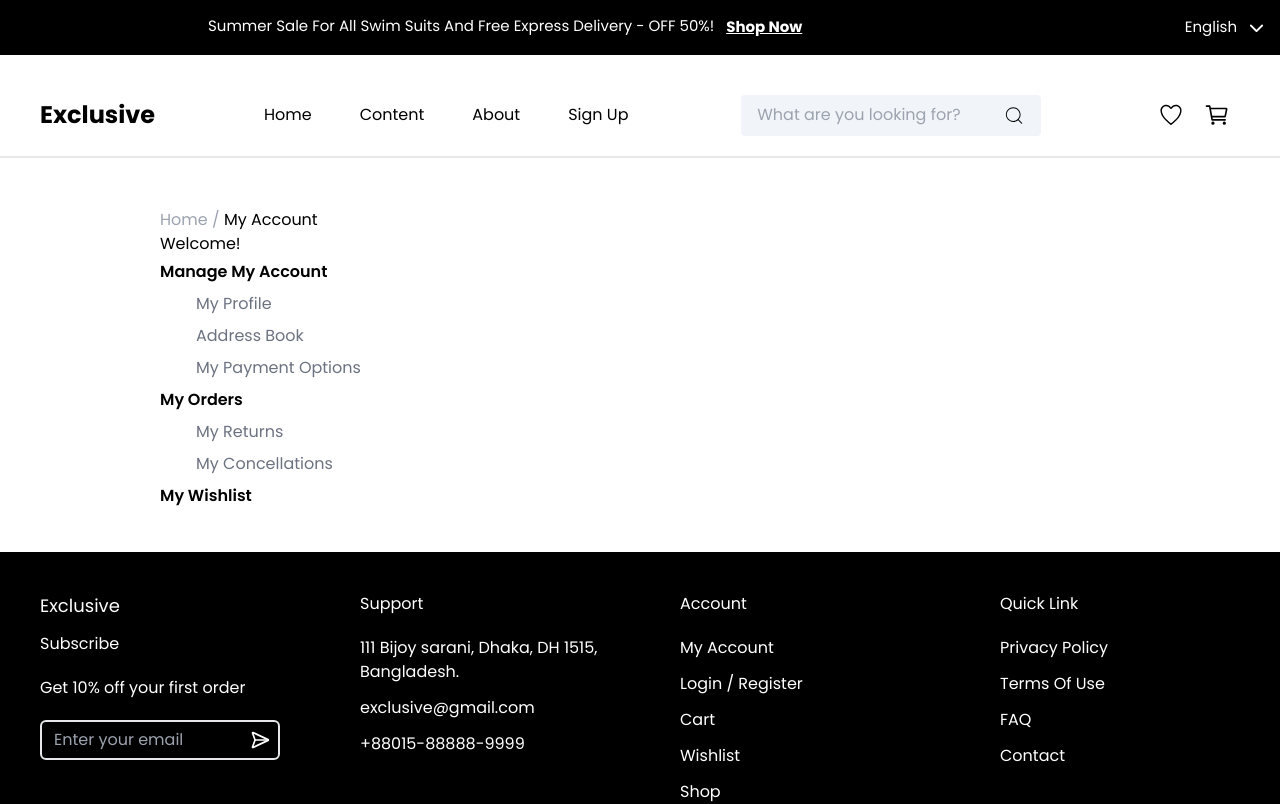
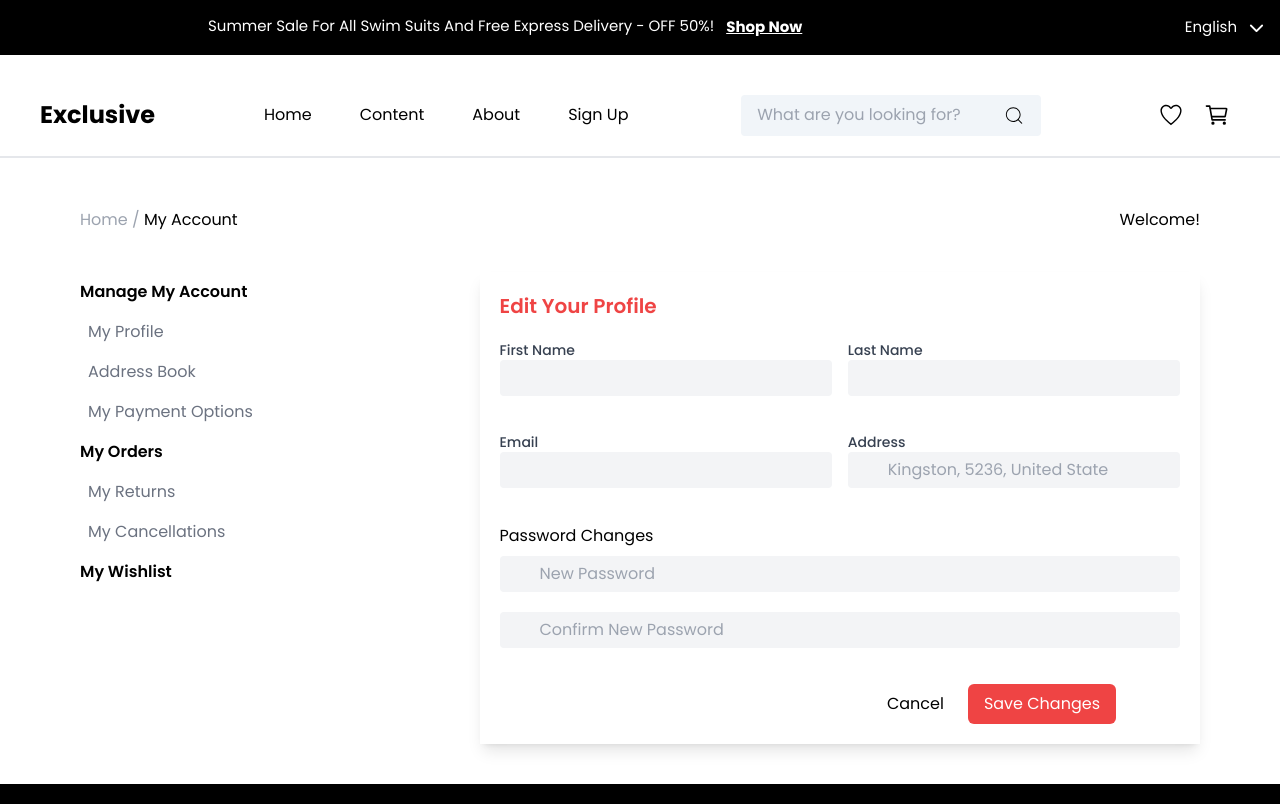
Before and after one commit to ayaosamaramadan/MERN-Ecommerce, a React (Vite) app in the folder client/: page /account in a window 1280 px wide. Shown: the top 804 px of the page. Built offline with nearby package versions, Linux system fonts and the light colour scheme; a web font is replaced by a local one.

Commit message:
update profile manage with user details and password handle

```diff
--- a/client/package.json
+++ b/client/package.json
@@ -17,7 +17,7 @@
     "@fortawesome/free-solid-svg-icons": "^6.7.2",
     "@fortawesome/react-fontawesome": "^0.2.2",
     "@reduxjs/toolkit": "^2.6.0",
-    "axios": "^1.8.1",
+    "axios": "^1.8.3",
     "ecomm": "file:",
     "jwt-decode": "^4.0.0",
     "react": "^19.0.0",
--- a/client/src/components/userActions/Account.tsx
+++ b/client/src/components/userActions/Account.tsx
@@ -1,37 +1,182 @@
-import { useSelector } from "react-redux";
+/* eslint-disable @typescript-eslint/no-unused-vars */
+import { useSelector, useDispatch } from "react-redux";
 import { RootState } from "../../main";
 import { Link } from "react-router";
+import { useState } from "react";
+import axios from "axios";
+import { toast } from "react-toastify";
+import { updateUserName, updateUserEmail, updateUserPass } from "../../reducers/auth";
 
 const Account = () => {
-    const theAuth=useSelector((state:RootState)=>state.auth)
-    return ( <>
-    <div className="2xl:mt-52 xl:mt-52 lg:mt-52 md:mt-64 2sm:mt-64 sm:mt-64 2xl:ml-40 xl:ml-40 lg:ml-20 md:ml-20 2sm:ml-10 sm:ml-20">
+  const theAuth = useSelector((state: RootState) => state.auth);
+  const dispatch = useDispatch();
+  const [firstName, setFirstName] = useState(theAuth.name.split(" ")[0]);
+  const [lastName, setLastName] = useState(theAuth.name.split(" ")[1] || "");
+  const [email, setEmail] = useState(theAuth.email);
+  const [password, setPassword] = useState("");
+  const [confirmPassword, setConfirmPassword] = useState("");
 
+  const handleProfileUpdate = async () => {
+    if (password !== confirmPassword) {
+      toast.error("Passwords do not match");
+      return;
+    }
+
+    const newName = `${firstName} ${lastName}`;
+    try {
+      await axios.put(
+        "https://ecommerce-server-coral-mu.vercel.app/api/users/updateProfile",
+        { userId: theAuth._id, name: newName, email, password }
+      );
+      dispatch(updateUserName(newName));
+      dispatch(updateUserEmail(email));
+      if (password) {
+        dispatch(updateUserPass(password));
+      }
+      toast.success("Profile updated successfully");
+    } catch (error) {
+      toast.error("Failed to update profile");
+    }
+  };
+
+  return (
+    <div className="2xl:mt-52 xl:mt-52 lg:mt-52 md:mt-64 mr-0 2sm:mt-64 sm:mt-64 2xl:ml-20 xl:ml-20 xl:mr-20 lg:ml-20 md:ml-20 sm:ml-10 2sm:ml-10">
+        <div className="flex flex-col sm:flex-row justify-between items-center mb-10">
+      <div className="mb-4 sm:mb-0">
       <span className="text-gray-400">Home / </span>
       <span>My Account</span>
+      </div>
+      <div>
+      Welcome! <span className="text-red-500">{theAuth.name}</span>
+      </div>
+      </div>
 
-      <div>Welcome! <span className="text-red-500">{theAuth.name}</span></div>
-
-      <div className="flex">
-      <div>
-        <h1 className="py-1 font-semibold">Manage My Account</h1>
+      <div className="flex flex-col lg:flex-row">
+      <div className="w-full lg:w-1/3 mb-10 lg:mb-0">
+      <h1 className="py-2 font-semibold">Manage My Account</h1>
       <ul>
-          <li className="text-gray-500 hover:text-red-600 cursor-pointer ml-8 p-1">My Profile</li>
-          <li className="text-gray-500 hover:text-red-600 cursor-pointer ml-8 p-1">Address Book</li>
-          <li className="text-gray-500 hover:text-red-600 cursor-pointer ml-8 p-1">My Payment Options</li>
+      <li className="text-gray-500 hover:text-red-600 cursor-pointer p-2">
+      My Profile
+      </li>
+      <li className="text-gray-500 hover:text-red-600 cursor-pointer p-2">
+      Address Book
+      </li>
+      <li className="text-gray-500 hover:text-red-600 cursor-pointer p-2">
+      My Payment Options
+      </li>
       </ul>
 
-        <h1 className="py-1 font-semibold">My Orders</h1>
+      <h1 className="py-2 font-semibold">My Orders</h1>
       <ul>
-              <li className="text-gray-500 hover:text-red-600 cursor-pointer ml-8 p-1">My Returns</li>
-          <li className="text-gray-500 hover:text-red-600 cursor-pointer ml-8 p-1">My Concellations</li>
+       <li className="text-gray-500 hover:text-red-600 cursor-pointer p-2">
+      My Returns
+      </li>
+       <li className="text-gray-500 hover:text-red-600 cursor-pointer p-2">
+      My Cancellations
+      </li>
       </ul>
-          <Link to="/wishlist"><h1 className="py-1 font-semibold">My Wishlist</h1></Link>
+       <Link to="/wishlist">
+      <h1 className="py-2 font-semibold">My Wishlist</h1>
+      </Link>
       </div>
-      <div></div>
+
+      <div className="w-full lg:w-2/3 lg:ml-10 shadow-lg p-5">
+      <h1 className="text-red-500 text-xl font-semibold mb-5">Edit Your Profile</h1>
+      <div className="space-y-4">
+      <div className="flex flex-col lg:flex-row space-y-4 lg:space-y-0 lg:space-x-4">
+      <div className="w-full lg:w-1/2">
+      <label htmlFor="fname" className="block text-sm font-medium text-gray-700">First Name</label>
+      <input
+      type="text"
+      name="fname"
+      id="fname"
+      value={firstName}
+      onChange={(e) => setFirstName(e.target.value)}
+      placeholder={theAuth.name.split(" ")[0]}
+      className="mb-5 w-full bg-gray-100 px-10 py-2 rounded text-gray-700 leading-tight focus:outline-none focus:bg-white focus:border-gray-500"
+      />
+      </div>
+      <div className="w-full lg:w-1/2">
+      <label htmlFor="lname" className="block text-sm font-medium text-gray-700">Last Name</label>
+      <input
+      type="text"
+      name="lname"
+      id="lname"
+      value={lastName}
+      onChange={(e) => setLastName(e.target.value)}
+      placeholder={theAuth.name.split(" ")[1] || ""}
+      className="mb-5 w-full bg-gray-100 px-10 py-2 rounded text-gray-700 leading-tight focus:outline-none focus:bg-white focus:border-gray-500"
+      />
       </div>
       </div>
-    </> );
-}
 
-export default Account ;
+      <div className="flex flex-col lg:flex-row space-y-4 lg:space-y-0 lg:space-x-4">
+      <div className="w-full lg:w-1/2">
+      <label htmlFor="email" className="block text-sm font-medium text-gray-700">Email</label>
+      <input
+      type="email"
+      name="email"
+      id="email"
+      value={email}
+      onChange={(e) => setEmail(e.target.value)}
+      placeholder={theAuth.email}
+      className="mb-5 w-full bg-gray-100 px-10 py-2 rounded text-gray-700 leading-tight focus:outline-none focus:bg-white focus:border-gray-500"
+      />
+      </div>
+      <div className="w-full lg:w-1/2">
+      <label htmlFor="address" className="block text-sm font-medium text-gray-700">Address</label>
+      <input
+      type="text"
+      name="address"
+      id="address"
+      placeholder="Kingston, 5236, United State"
+      className="mb-5 w-full bg-gray-100 px-10 py-2 rounded text-gray-700 leading-tight focus:outline-none focus:bg-white focus:border-gray-500"
+      />
+      </div>
+      </div><div className="w-full"
+      >
+      <h1 className="text-md mb-2">Password Changes</h1>
+      <div >
+      <div>
+      <input
+      type="password"
+      name="password"
+       id="password"
+      placeholder="New Password"
+       value={password}
+      onChange={(e) => setPassword(e.target.value)}
+      className="w-full mb-5 bg-gray-100 px-10 py-2 rounded text-gray-700 leading-tight focus:outline-none focus:bg-white focus:border-gray-500"
+      />
+      </div>
+      <div>
+      <input
+      type="password"
+      name="confirmPassword"
+       id="confirmPassword"
+      placeholder="Confirm New Password"
+      value={ confirmPassword}
+      onChange={(e) => setConfirmPassword(e.target.value)}
+      className="w-full mb-5 bg-gray-100 px-10 py-2 rounded text-gray-700 leading-tight focus:outline-none focus:bg-white focus:border-gray-500"
+      />
+      </div>
+      </div>
+      </div>
+
+      <div className="flex justify-end mr-4 sm:mr-16 mt-5">
+       <button type="button" className=" mr-2 hover:bg-slate-200 text-black px-4 py-2 rounded-md">Cancel</button>
+       <button
+      type="button"
+       onClick={handleProfileUpdate}
+       className="bg-red-500 hover:bg-red-700 text-white px-4 py-2 rounded-md"
+      >
+      Save Changes
+       </button>
+      </div>
+      </div>
+      </div>
+      </div>
+     </div>
+  );
+};
+
+export default Account;
--- a/client/src/reducers/auth.ts
+++ b/client/src/reducers/auth.ts
@@ -1,6 +1,6 @@
 import { createAsyncThunk, createSlice, PayloadAction } from "@reduxjs/toolkit";
 import axios from "axios";
-import { jwtDecode } from "jwt-decode";
+import {jwtDecode} from "jwt-decode";
 
 interface RegisterValues {
   name: string;
@@ -179,6 +179,24 @@ const authSlice = createSlice({
         loading: false,
       };
     },
+    updateUserName: (state, action: PayloadAction<string>) => {
+      return {
+        ...state,
+        name: action.payload,
+      };
+    },
+    updateUserEmail: (state, action: PayloadAction<string>) => {
+      return {
+        ...state,
+        email: action.payload,
+      };
+    },
+    updateUserPass: (state, action: PayloadAction<string>) => {
+      return {
+        ...state,
+        password: action.payload,
+      };
+    },
   },
   extraReducers: (builder) => {
     builder.addCase(registerUser.pending, (state) => {
@@ -245,6 +263,9 @@ export const {
   registerUserFailure,
   loginUserSuccess,
   loginUserFailure,
+  updateUserName,
+  updateUserEmail,
+  updateUserPass,
 } = authSlice.actions;
 
 export default authSlice.reducer;
```
Also changed, not shown: 2 other files (tests, documents, lock files or other folders). Lines whose indentation alone changed are shown as unchanged.
